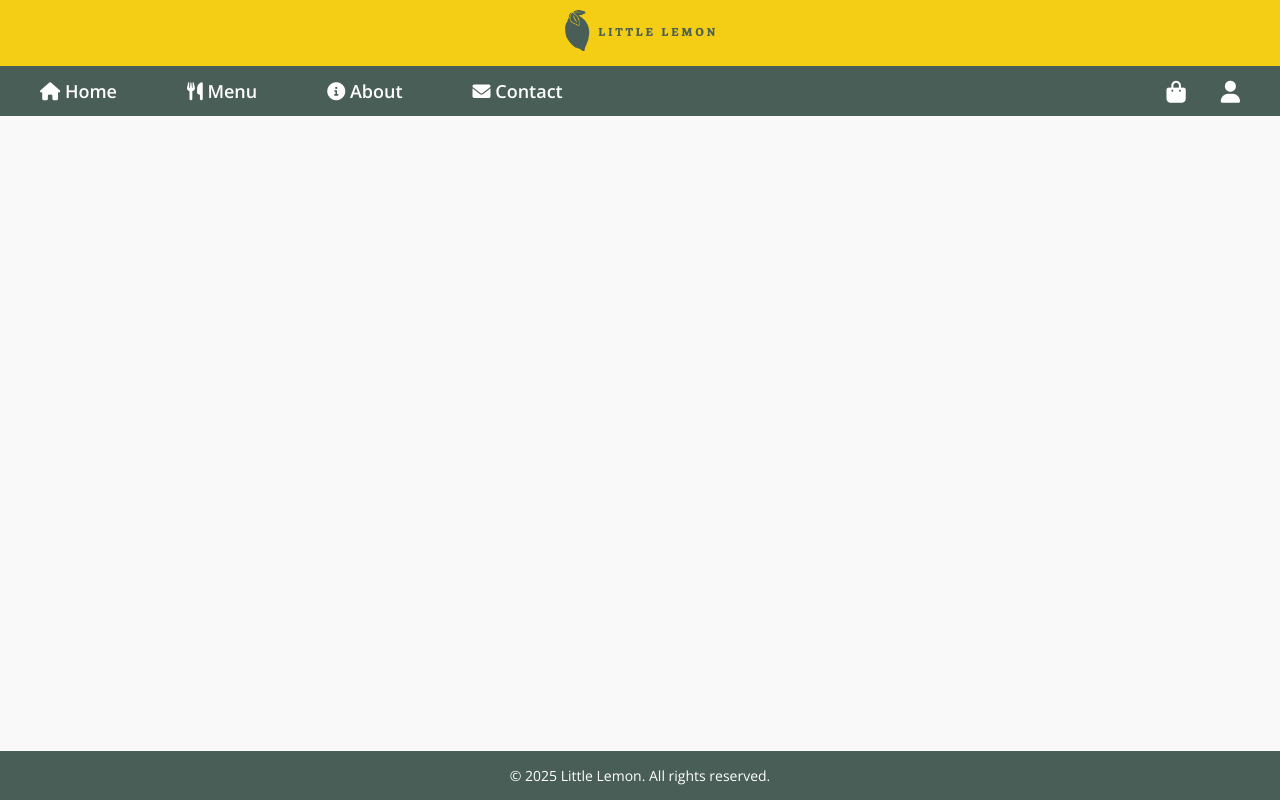
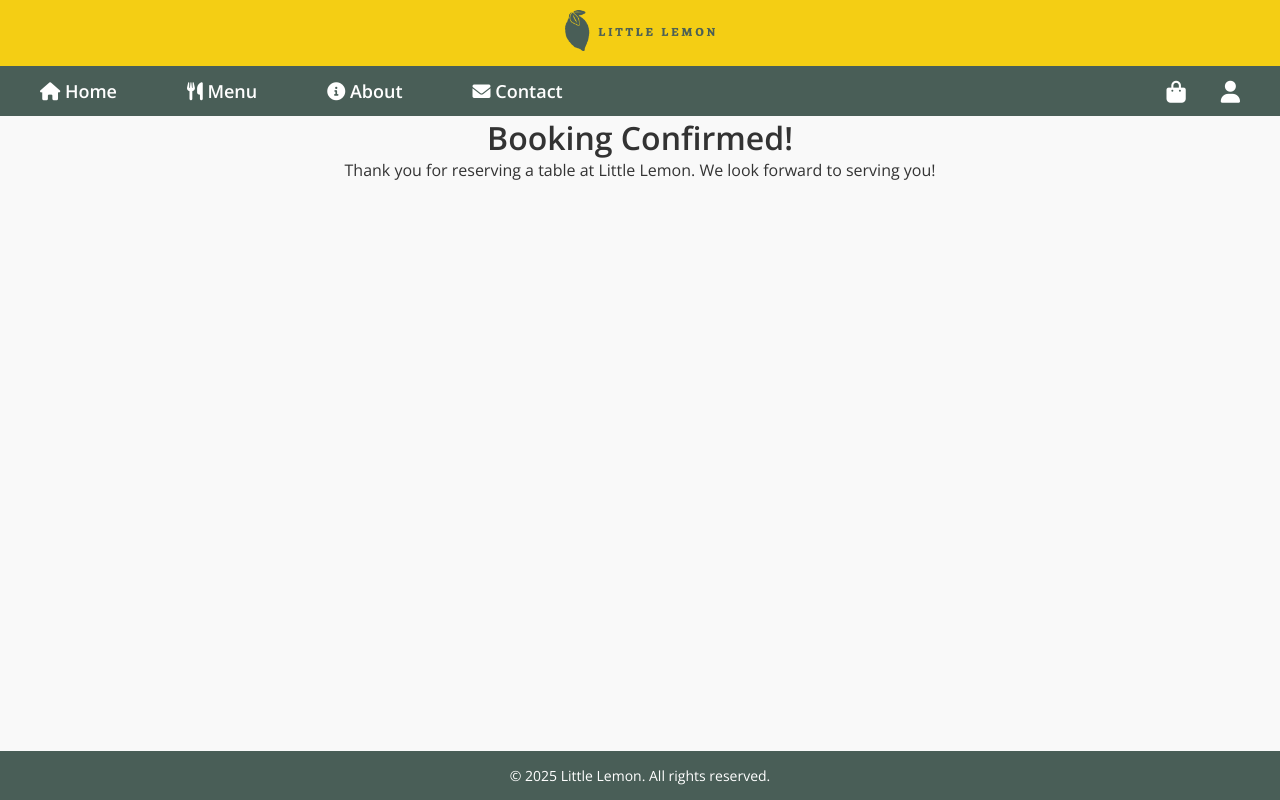
Before and after one commit to huzaifa-frontend/little-lemon-app, a React (Create React App) app: page /booking-confirmed in a window 1280 px wide. Built offline with nearby package versions, Linux system fonts and the light colour scheme.

Commit message:
Created ConfirmedBooking.js and updated  Booking code and Main.js

```diff
--- a/src/components/Main.js
+++ b/src/components/Main.js
@@ -1,13 +1,25 @@
-import { Routes, Route } from 'react-router-dom';
+import { Routes, Route, useNavigate } from 'react-router-dom';
 import HomePage from './pages/HomePage';
 import BookingPage from './pages/BookingPage';
+import ConfirmedBooking from './pages/ConfirmedBooking';
+import { submitAPI } from '../api';
+
 
 function Main() {
+  const navigate = useNavigate();
+
+  const submitForm = (formData) => {
+    if (submitAPI(formData)) {
+      navigate('/booking-confirmed');
+    }
+  };
+
   return (
     <main>
       <Routes>
         <Route path="/" element={<HomePage />} />
-        <Route path="/booking" element={<BookingPage />} />
+        <Route path="/booking" element={<BookingPage submitForm={submitForm} />} />
+        <Route path="/booking-confirmed" element={<ConfirmedBooking />} />
       </Routes>
     </main>
   );
--- a/src/components/common/BookingForm.js
+++ b/src/components/common/BookingForm.js
@@ -1,6 +1,6 @@
 import React, { useState } from 'react';
 
-function BookingForm({ availableTimes, dispatch }) {
+function BookingForm({ availableTimes, dispatch, submitForm }) {
   const [date, setDate] = useState('');
   const [time, setTime] = useState('');
   const [guests, setGuests] = useState(1);
@@ -8,7 +8,17 @@ function BookingForm({ availableTimes, dispatch }) {
 
   const handleSubmit = (e) => {
     e.preventDefault();
-    console.log({ date, time, guests, occasion });
+
+    // Prepare form data object
+    const formData = {
+      date,
+      time,
+      guests: Number(guests), // convert to number
+      occasion,
+    };
+
+    // Call the submitForm prop function
+    submitForm(formData);
   };
 
   const handleDateChange = (e) => {
--- a/src/components/pages/BookingPage.js
+++ b/src/components/pages/BookingPage.js
@@ -21,14 +21,15 @@ const initializeTimes = () => {
   return fetchAvailableTimes(today);
 };
 
-function BookingPage() {
+function BookingPage({ submitForm }) {
   const [availableTimes, dispatch] = useReducer(updateTimes, [], initializeTimes);
 
   return (
     <main className="booking-page">
       <h1>Reserve a Table</h1>
       <p>Fill in your details below to book a table at Little Lemon.</p>
-      <BookingForm availableTimes={availableTimes} dispatch={dispatch} />
+      {/* Pass submitForm down to BookingForm */}
+      <BookingForm availableTimes={availableTimes} dispatch={dispatch} submitForm={submitForm} />
     </main>
   );
 }
--- /dev/null
+++ b/src/components/pages/ConfirmedBooking.js
@@ -0,0 +1,12 @@
+import React from 'react';
+
+function ConfirmedBooking() {
+  return (
+    <main className="confirmation-page">
+      <h1>Booking Confirmed!</h1>
+      <p>Thank you for reserving a table at Little Lemon. We look forward to serving you!</p>
+    </main>
+  );
+}
+
+export default ConfirmedBooking;
```
